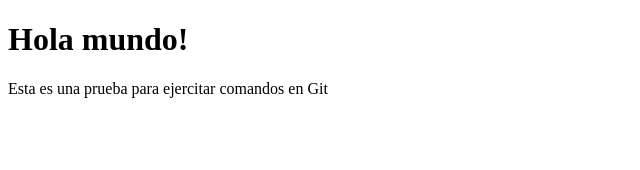
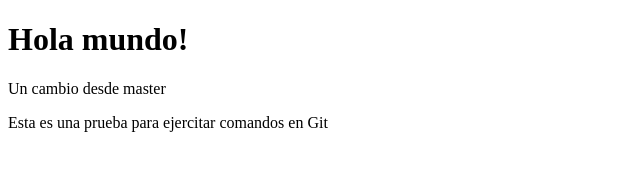
Before and after one commit to jgarc-developing/git-test, a plain HTML site: page index.html in a window 1280 px wide. Shown: the whole page, without its empty margins (0-640 px from the left). Drawn offline with Linux system fonts and the light colour scheme.

Commit message:
Crea un cambio desde master

```diff
--- a/index.html
+++ b/index.html
@@ -8,6 +8,7 @@
 </head>
 <body>
     <h1>Hola mundo!</h1>
+    <p>Un cambio desde master</p>
     <p>Esta es una prueba para ejercitar comandos en Git</p>
 </body>
 </html>
```
